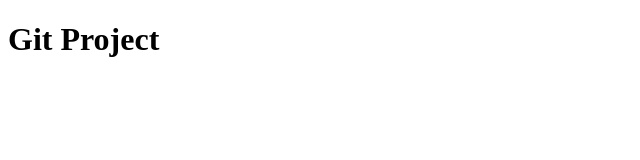
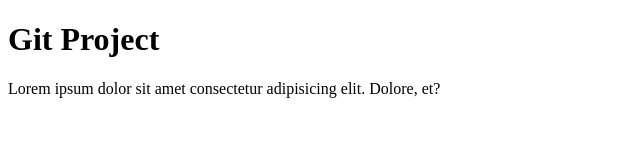
Before and after one commit to mdidech/first-app-git, a plain HTML site: page index.html in a window 1280 px wide. Shown: the whole page, without its empty margins (0-640 px from the left). Drawn offline with Linux system fonts and the light colour scheme.

Commit message:
add new line

```diff
--- a/index.html
+++ b/index.html
@@ -7,5 +7,6 @@
 </head>
 <body>
  <h1>Git Project</h1>
+ <p>Lorem ipsum dolor sit amet consectetur adipisicing elit. Dolore, et?</p>
 </body>
 </html>
```
